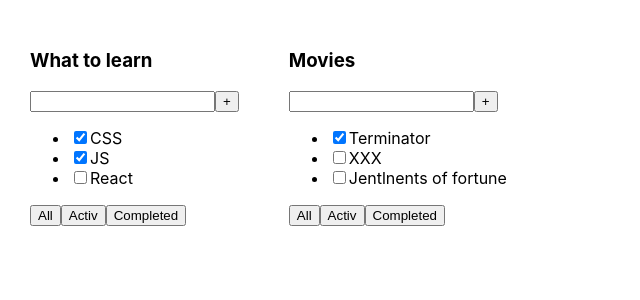
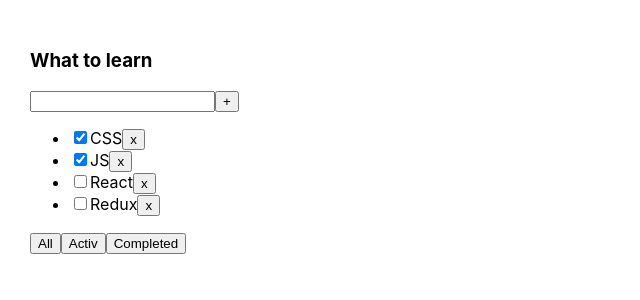
Before and after one commit to Art-San/YTb_IT-INCUBATOR.IO_Todolist, a React (Create React App) app: page / in a window 1280 px wide. Shown: the top 300 px of the page, without its empty margins (0-640 px from the left). Built offline with nearby package versions, Linux system fonts and the light colour scheme.

Commit message:
map, filter на кнопки

```diff
--- a/package.json
+++ b/package.json
@@ -6,6 +6,7 @@
     "@testing-library/jest-dom": "^5.16.5",
     "@testing-library/react": "^13.4.0",
     "@testing-library/user-event": "^13.5.0",
+    "prop-types": "^15.8.1",
     "react": "^18.2.0",
     "react-dom": "^18.2.0",
     "react-scripts": "5.0.1",
--- a/src/App.js
+++ b/src/App.js
@@ -1,24 +1,47 @@
 import './App.css';
 import { TodoList } from './TodoList'
+import { useState } from 'react'
+
+// export type FilterValueType = 'all' | 'completed' | 'active'
 
 function App() {
-  let tasks1 = [
+const [tasks, setTask] = useState(
+  [
     { id: 1, title: 'CSS', isDone: true},
     { id: 2, title: 'JS', isDone: true},
     { id: 3, title: 'React', isDone: false},
-]
+    { id: 4, title: 'Redux', isDone: false},
+  ]
+)
 
-let tasks2 = [
-    { id: 1, title: 'Terminator', isDone: true},
-    { id: 2, title: 'XXX', isDone: false},
-    { id: 3, title: 'Jentlnents of fortune', isDone: false},
-]
+const [filter, setFilter] = useState('all')
+function changeFilter(value) {
+  setFilter(value)
+}
+
+
+let tasksForTodoList = tasks
+if(filter === 'completed') {
+  tasksForTodoList = tasks.filter((t => t.isDone === true))
+}
+if(filter === 'active') {
+  tasksForTodoList = tasks.filter((t => t.isDone === false))
+}
+
+function removeTask (id) {
+  const filteredTasks = tasks.filter((task) => task.id !== id)
+  setTask(filteredTasks)
+}
+
 
   return (
     <div className="App">
-      <TodoList title='What to learn' tasks={tasks1}/>
-      <TodoList title='Movies' tasks={tasks2}/>
-      {/* <TodoList title='Sinema' tasks={tasks1}/> */}
+      <TodoList
+        title='What to learn'
+        tasks={tasksForTodoList}
+        removeTask={removeTask}
+        changeFilter={changeFilter}
+        />
     </div>
   )
 }
--- a/src/TodoList.jsx
+++ b/src/TodoList.jsx
@@ -1,8 +1,10 @@
 import React from 'react'
 
-export function TodoList({title, tasks}) {
+import PropTypes from 'prop-types'
 
-    console.log('tasks', tasks)
+export function TodoList({title, tasks, removeTask, changeFilter }) {
+
+
     return (
       <div>
         <h3>{title}</h3>
@@ -11,21 +13,29 @@
             <button>+</button>
         </div>
           <ul>
-            <li><input type='checkbox' checked={tasks[0].isDone}/><span>{tasks[0].title}</span></li>
-            <li><input type='checkbox' checked={tasks[1].isDone}/><span>{tasks[1].title}</span></li>
-            <li><input type='checkbox' checked={tasks[2].isDone}/><span>{tasks[2].title}</span></li>
-
+              {
+                  tasks.map((t) => {
+                      return (
+                      <li key={t.id}><input type='checkbox' checked={t.isDone}/>
+                          <span>{t.title}</span>
+                          <button onClick={() => removeTask(t.id)}>x</button>
+                      </li>
+                  )
+                })
+              }
           </ul>
-          {/* <ul>
-            {tasks.map((e, i) => {
-                return <li key={e.id}><input type='checkbox' checked={e.isDone}/><span>{e.title}</span></li>
-            })}
-          </ul> */}
           <div>
-            <button>All</button>
-            <button>Activ</button>
-            <button>Completed</button>
+            <button onClick={() => changeFilter('all')}>All</button>
+            <button onClick={() => changeFilter('completed')}>Activ</button>
+            <button onClick={() => changeFilter('active')}>Completed</button>
           </div>
       </div>
     )
   }
+
+TodoList.propTypes = {
+  title: PropTypes.string,
+  tasks: PropTypes.array,
+  delete1: PropTypes.func,
+  changeFilter: PropTypes.func
+}
```
Also changed, not shown: 1 other file (tests, documents, lock files or other folders).
